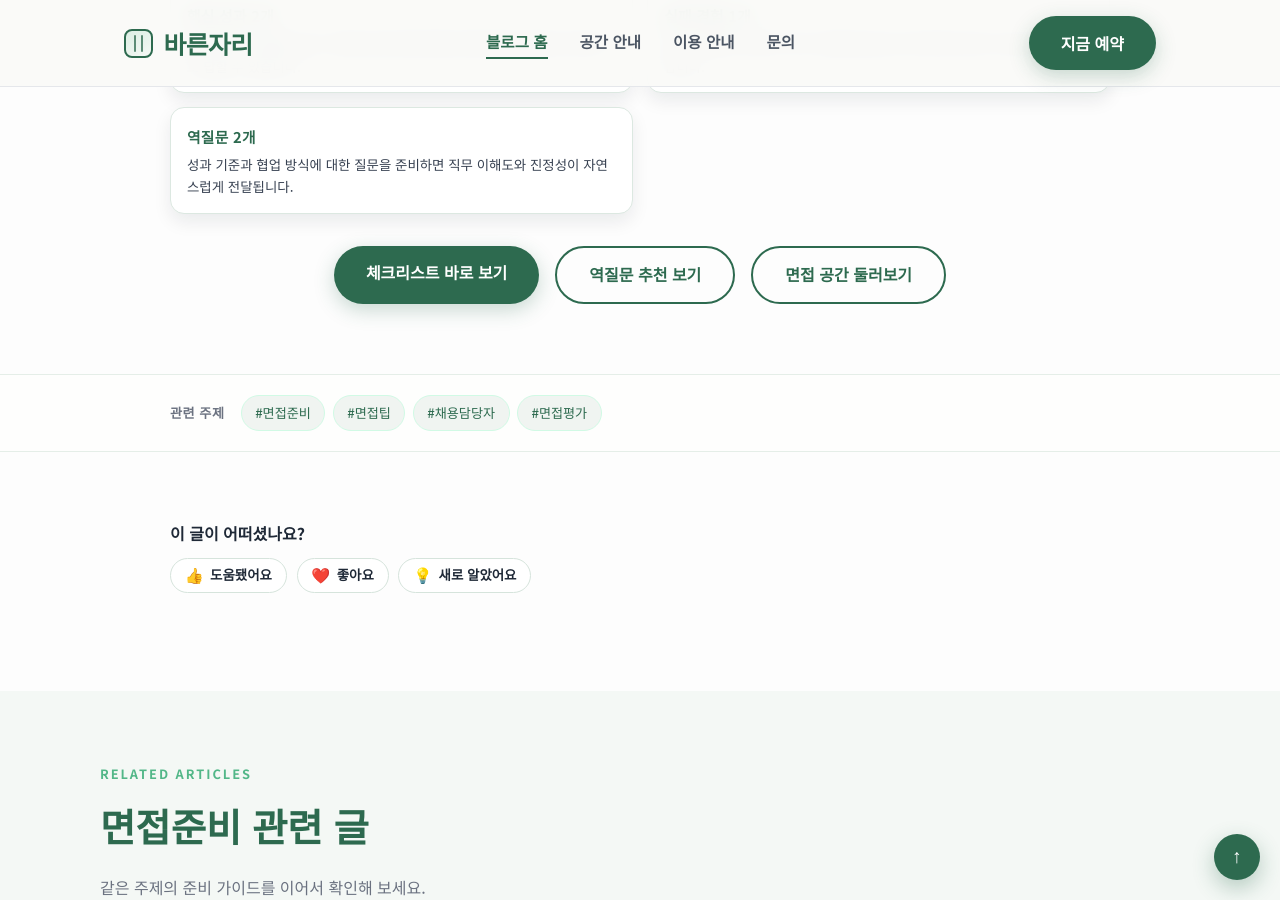
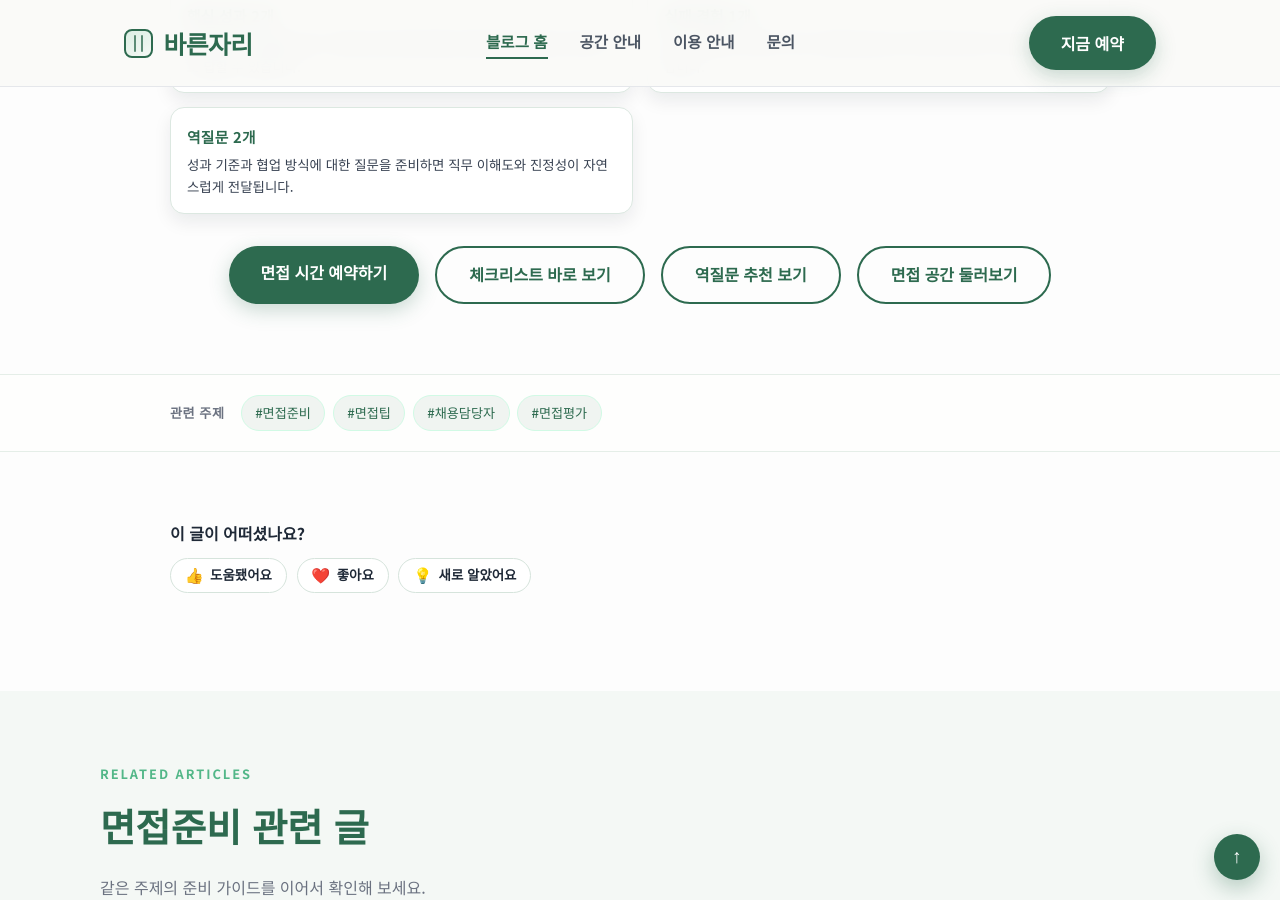
Before and after one commit to bareunspace/blog, a Jekyll site: the page built from _posts/2026-07-16-hiring-manager-interview-red-flags-and-good-signals.md, in a window 1280 px wide and 900 px high, scrolled down 3091 px. Built offline with Jekyll 4.4.1, drawn with Linux system fonts in a browser that asks for light colours.

Commit message:
Add booking CTA to interview signals post

```diff
--- a/_posts/2026-07-16-hiring-manager-interview-red-flags-and-good-signals.md
+++ b/_posts/2026-07-16-hiring-manager-interview-red-flags-and-good-signals.md
@@ -149,7 +149,8 @@ script_version: 20260711-4
         </article>
       </div>
       <div class="hero-btns" style="margin-top: 2rem;">
-        <a href="/posts/interview-prep-checklist/" class="btn-primary">체크리스트 바로 보기</a>
+        <a href="https://pcmap.place.naver.com/place/2041312316/ticket" target="_blank" rel="noopener noreferrer" class="btn-primary">면접 시간 예약하기</a>
+        <a href="/posts/interview-prep-checklist/" class="btn-outline">체크리스트 바로 보기</a>
         <a href="/posts/interview-questions-to-ask/" class="btn-outline">역질문 추천 보기</a>
         <a href="/index.html#gallery" class="btn-outline">면접 공간 둘러보기</a>
       </div>
```
